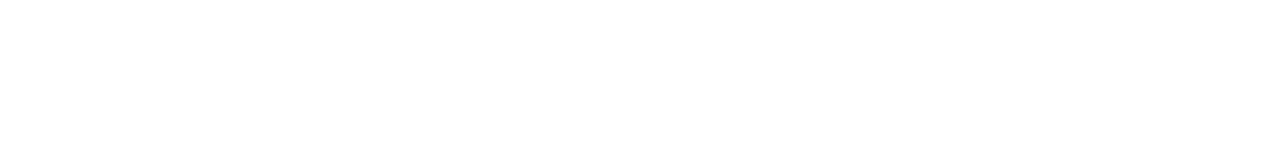
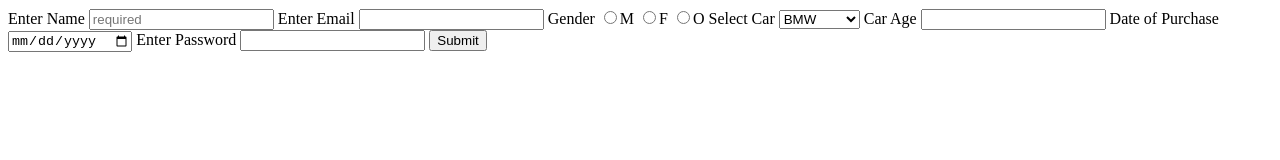
Before and after one commit to acciojob/car-insurance-form-Arpanghorai96, a website: page main.html in a window 1280 px wide. Drawn offline with Linux system fonts and the light colour scheme.

Commit message:
created a submission

```diff
--- a/main.html
+++ b/main.html
@@ -7,6 +7,29 @@
 </head>
 
 <body>
+	<form action="" method="post">
+        <label for="name"> Enter Name</label>
+        <input type="text" name="" id="name" placeholder="required">
+        <label for="email">Enter Email</label>
+        <input type="email" name="" id="email" required>
+        <label for="gender">Gender</label>
+        <input type="radio" name="gender" id="">M
+        <input type="radio" name="gender" id="">F
+        <input type="radio" name="gender" id="">O
+        <label for="cars">Select Car</label>
+        <select name="" id="cars">
+            <option value="">BMW</option>
+            <option value="">Audi</option>
+            <option value="">Mercedez</option>
+        </select>
+        <label for="carage">Car Age</label>
+        <input type="number" name="" id="carage" required>
+        <label for="dop">Date of Purchase</label>
+        <input type="date" name="" id="carage" required>
+        <label for="password">Enter Password</label>
+        <input type="password" name="" id="password" required>
+        <button type="submit">Submit</button>
+    </form>
 	<!-- the entire body must be written by student -->
     <script type="text/javascript" src="./script.js">
 </script>
```
